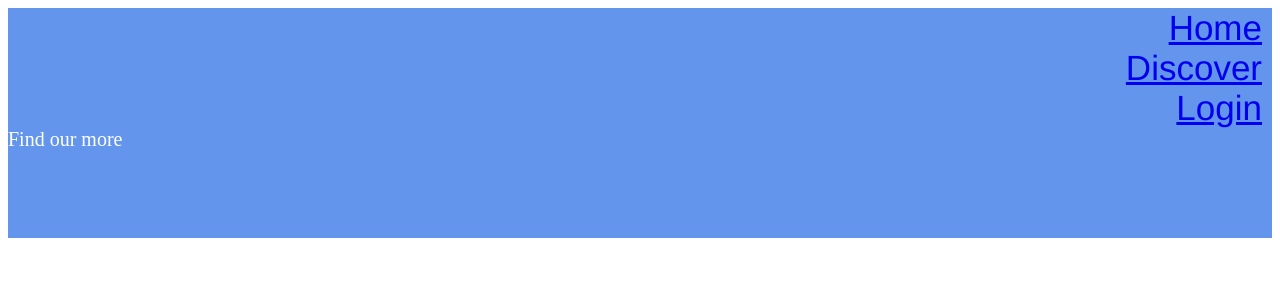
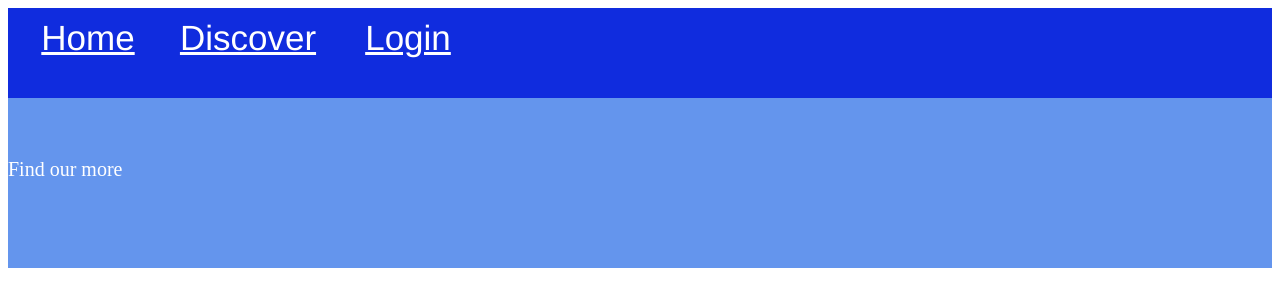
Before and after one commit to Fred-Sheppard/ClubMini, a Django app: page /login/ in a window 1280 px wide. Shown: the top 307 px of the page. Run offline with Django 5.2, Linux system fonts and the light colour scheme.

Commit message:
fixed base case extension issue and added changes to home page

```diff
--- a/app/static/css/style.css
+++ b/app/static/css/style.css
@@ -1,13 +1,33 @@
 header {
-  color: white;
-  height: 60px;
+  color: White;
+  height: 90px;
   font-size: 35px;
   text-align: right;
   font-family: Overpass, Geneva, Tahoma, sans-serif;
   background-size: 120px;
   word-spacing: 20px;
   padding-right: 10px;
-  background: cornflowerblue scroll;
+  background: #102cde scroll;
+    margin-top: 0;
+
+
+}
+#header-option{
+    margin: 10px;
+    height:55px;
+    width:140px;
+    float: left;
+    text-align: center;
+
+}
+#header-option:hover {
+    /*color: white;*/
+    background: #156bfd;
+     box-shadow: 0 0 2px 3px white;
+}
+
+.background-colour{
+    background: #edece8;
 }
 .background-image{
   width: 100%;
@@ -29,13 +49,14 @@
   font-size: 50px;
   text-align:center;
   font-family: impact;
+    color: #2056d9;
 
 }
 h2{
   font-size: 120px;
   text-align:center;
   font-family: impact;
-
+    color: black;
 
 }
 #Login-button{
@@ -65,7 +86,8 @@
 }
 a{
   font-family:Helvetica;
+    color: white;
 }
 #Login-button:hover{
-    box-shadow: 0 0 2px 3px white;
+    box-shadow: 0 0 2px 3px yellow;
 }
--- a/app/templates/base.html
+++ b/app/templates/base.html
@@ -8,12 +8,14 @@
 </head>
 <header>
     <div id="header-option"><a href="./index">Home</a></div>
-        <div id="header-option"><a href="./discover">Discover</a></div>
-            <div id="header-option"><a href="./login">Login</a></div>
+    <div id="header-option"><a href="./discover">Discover</a></div>
+    <div id="header-option"><a href="./login">Login</a></div>
+
 </header>
 <body>
-    <div class="background-colour">
-    </div>
+
+{% block content %}
+{% endblock %}
 </body>
 <footer>
     <p>Find our more </p>
--- a/app/templates/index.html
+++ b/app/templates/index.html
@@ -1,8 +1,8 @@
-
+{% extends 'base.html'%}
 {% load static %}
 <!DOCTYPE html>
 <html lang="en">
-<link rel="stylesheet" href="{% static 'css/style.css' %}">
+{#<link rel="stylesheet" href="{% static 'css/style.css' %}">#}
 <head>
     <meta charset="UTF-8">
     <title>ClubHub</title>
@@ -13,6 +13,7 @@
     <a href="./login">Login</a>
 </header>
 <body>
+{% block content %}
 <div class="background-image">
     <div id="title-box">
         <h1>Welcome to </h1>
@@ -21,6 +22,7 @@
     <div id="Login-button"><a href="./login">Login/ Sign Up </a>
     </div>
 </div>
+{% endblock %}
 </body>
 <footer>
     <p>Find out more</p>
```
